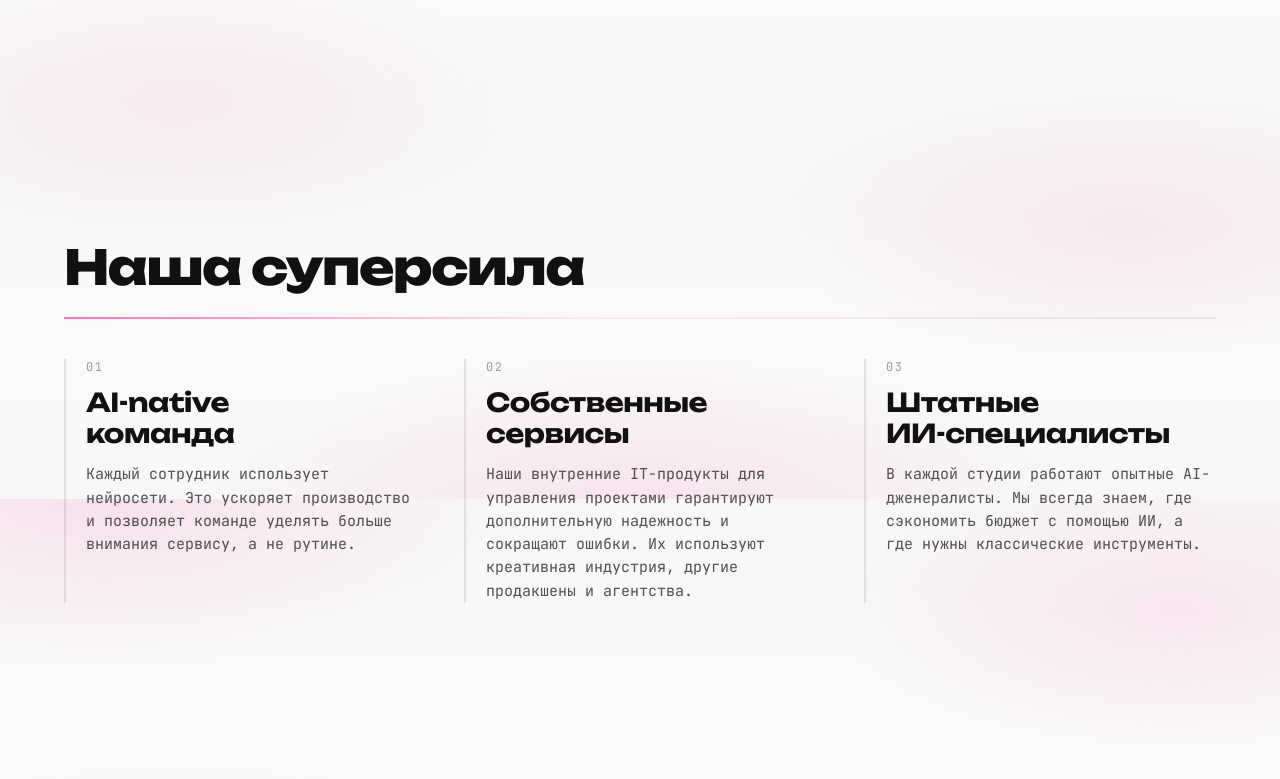
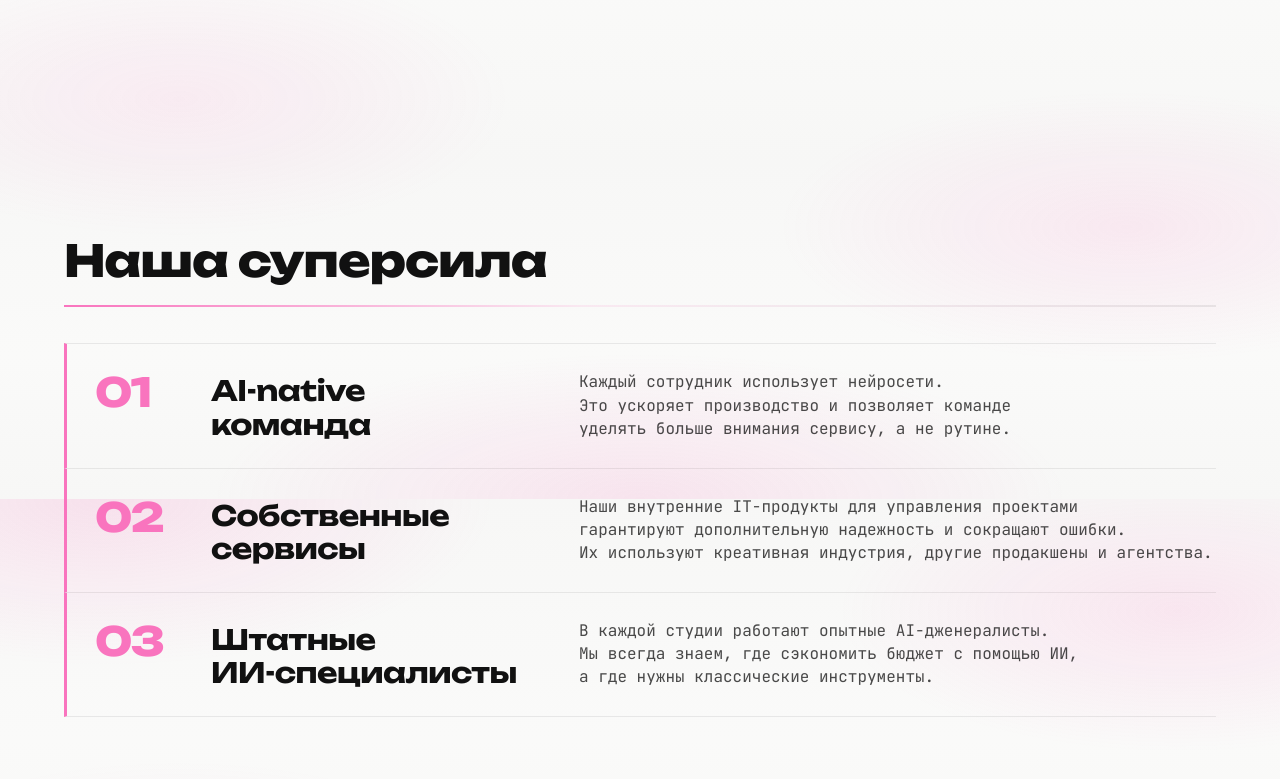
Before and after one commit to Cosmovisioner/cultgroup-site, a plain HTML site: page index.html in a window 1280 px wide. Shown: the part 1901-2680 px from the top of the page. Drawn offline with Linux system fonts and the light colour scheme.

Commit message:
Match powers section layout to deck powers-a ladder

```diff
--- a/index.html
+++ b/index.html
@@ -411,54 +411,91 @@
       align-self: flex-start;
     }
 
-    /* ─── POWERS ─── */
+    /* ─── POWERS (как powers-a в deck) ─── */
     .powers-h1 {
       font-family: var(--display);
       font-weight: 800;
-      font-size: clamp(32px, 4.5vw, 48px);
-      letter-spacing: -0.03em;
+      font-size: clamp(32px, 4.5vw, 44px);
+      line-height: 1.1;
+      letter-spacing: -0.02em;
+      color: var(--ink);
       margin: 0 0 20px;
     }
 
     .powers-rule {
+      width: 100%;
       height: 2px;
       background: linear-gradient(90deg, var(--accent) 0%, rgba(249, 116, 190, 0.12) 45%, rgba(17, 17, 17, 0.08) 100%);
-      margin-bottom: 40px;
+      margin-bottom: 36px;
     }
 
     .powers-stack {
-      display: grid;
-      grid-template-columns: repeat(3, 1fr);
-      gap: clamp(24px, 4vw, 48px);
+      display: flex;
+      flex-direction: column;
+      gap: 0;
     }
 
     .power-row {
-      padding-left: 20px;
-      border-left: 2px solid rgba(17, 17, 17, 0.1);
+      display: grid;
+      grid-template-columns: 88px minmax(200px, 340px) 1fr;
+      gap: 28px;
+      align-items: start;
+      padding: 26px 0 26px 28px;
+      border-left: 3px solid var(--accent);
+      border-bottom: 1px solid rgba(17, 17, 17, 0.08);
+    }
+
+    .power-row:first-child {
+      border-top: 1px solid rgba(17, 17, 17, 0.08);
     }
 
     .power-num {
-      font-size: 12px;
-      letter-spacing: 0.12em;
-      color: rgba(17, 17, 17, 0.4);
-      margin: 0 0 12px;
+      font-family: var(--display);
+      font-weight: 800;
+      font-size: clamp(28px, 3.5vw, 40px);
+      line-height: 1;
+      letter-spacing: -0.04em;
+      color: var(--accent);
+      margin: 0;
+      padding-top: 2px;
     }
 
     .power-title {
       font-family: var(--display);
       font-weight: 700;
-      font-size: clamp(20px, 2.2vw, 26px);
+      font-size: clamp(22px, 2.4vw, 28px);
       line-height: 1.2;
       letter-spacing: -0.02em;
-      margin: 0 0 14px;
+      color: var(--ink);
+      margin: 0;
+      padding-top: 4px;
     }
 
     .power-text {
-      font-size: 15px;
-      line-height: 1.55;
-      color: rgba(17, 17, 17, 0.72);
       margin: 0;
-      text-wrap: pretty;
+      font-family: var(--mono);
+      font-size: clamp(14px, 1.5vw, 16px);
+      line-height: 1.45;
+      color: rgba(17, 17, 17, 0.76);
+      max-width: 920px;
+    }
+
+    @media (max-width: 900px) {
+      .power-row {
+        grid-template-columns: 64px 1fr;
+        gap: 16px 20px;
+      }
+
+      .power-text {
+        grid-column: 1 / -1;
+      }
+    }
+
+    @media (max-width: 560px) {
+      .power-row {
+        grid-template-columns: 1fr;
+        padding-left: 20px;
+      }
     }
 
     /* ─── WORK GRID ─── */
@@ -894,7 +931,7 @@
 
     @media (max-width: 900px) {
       .hero-grid { grid-template-columns: 1fr; }
-      .studios-grid, .powers-stack { grid-template-columns: 1fr; }
+      .studios-grid { grid-template-columns: 1fr; }
     }
 
     @media (max-width: 640px) {
@@ -999,7 +1036,7 @@
       </div>
     </section>
 
-    <section class="section" id="powers">
+    <section class="section powers-a" id="powers">
       <div class="inner">
         <h2 class="powers-h1">Наша суперсила</h2>
         <div class="powers-rule"></div>
@@ -1008,8 +1045,8 @@
             <p class="power-num">01</p>
             <h3 class="power-title">AI-native<br/>команда</h3>
             <p class="power-text">
-              Каждый сотрудник использует нейросети.
-              Это ускоряет производство и позволяет команде
+              Каждый сотрудник использует нейросети.<br/>
+              Это ускоряет производство и позволяет команде<br/>
               уделять больше внимания сервису, а не&nbsp;рутине.
             </p>
           </div>
@@ -1017,8 +1054,8 @@
             <p class="power-num">02</p>
             <h3 class="power-title">Собственные<br/>сервисы</h3>
             <p class="power-text">
-              Наши внутренние IT-продукты для управления проектами
-              гарантируют дополнительную надежность и сокращают&nbsp;ошибки.
+              Наши внутренние IT-продукты для управления проектами<br/>
+              гарантируют дополнительную надежность и сокращают&nbsp;ошибки.<br/>
               Их используют креативная индустрия, другие продакшены и&nbsp;агентства.
             </p>
           </div>
@@ -1026,8 +1063,8 @@
             <p class="power-num">03</p>
             <h3 class="power-title">Штатные<br/>ИИ-специалисты</h3>
             <p class="power-text">
-              В каждой студии работают опытные AI-дженералисты.
-              Мы всегда знаем, где сэкономить бюджет с помощью&nbsp;ИИ,
+              В каждой студии работают опытные AI-дженералисты.<br/>
+              Мы всегда знаем, где сэкономить бюджет с помощью&nbsp;ИИ,<br/>
               а где нужны классические инструменты.
             </p>
           </div>
```
